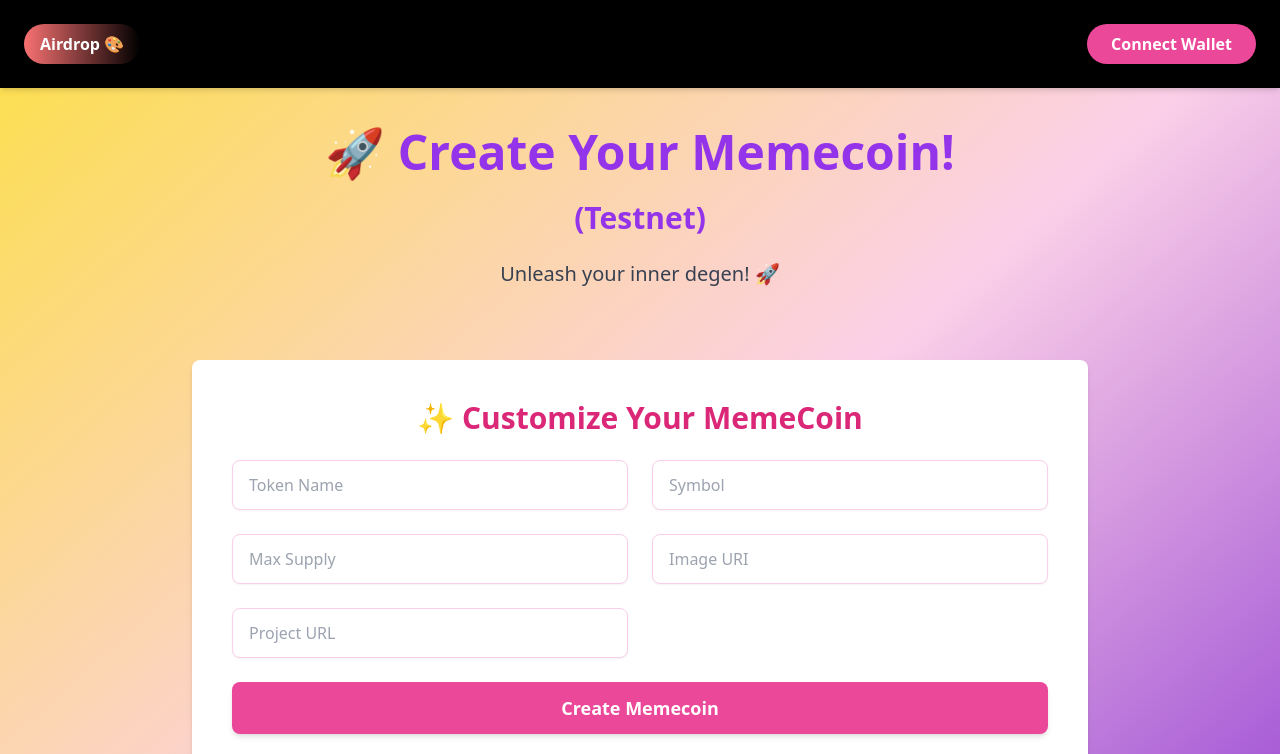
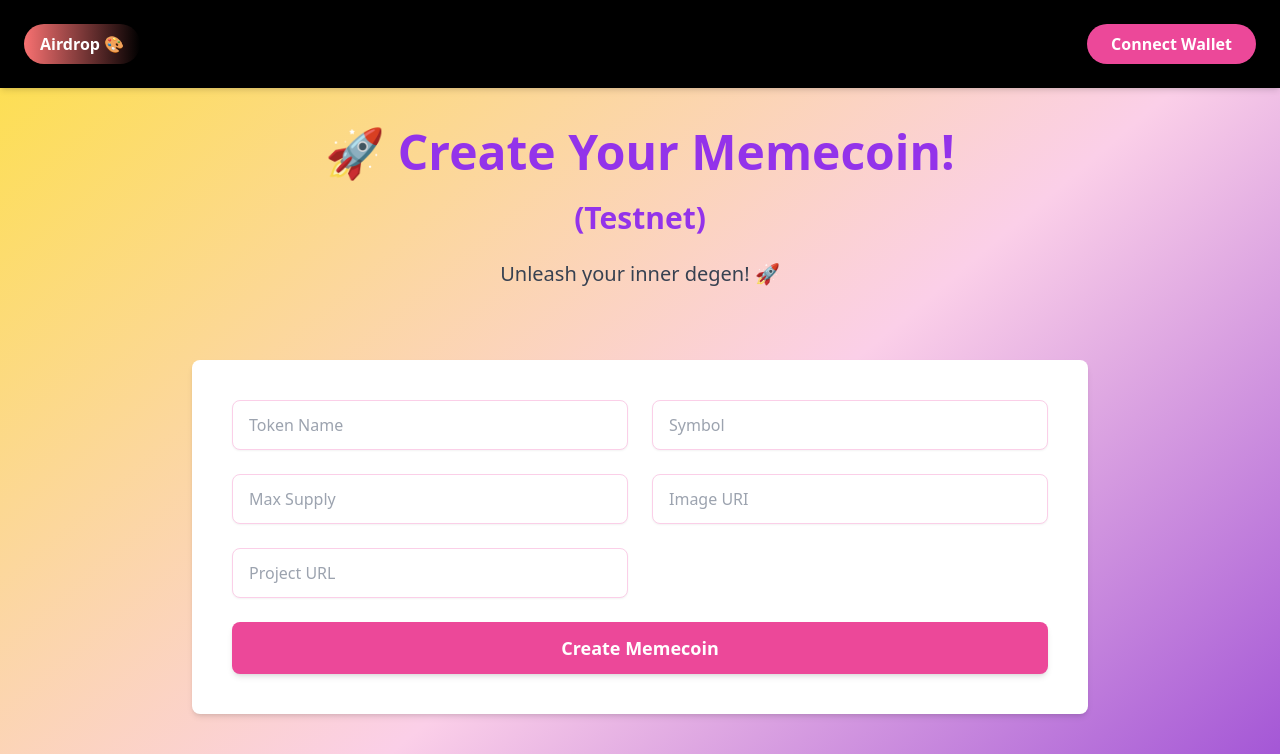
Before and after one commit to SNABUR/SupraSpike, a Next.js app: page /memefactory in a window 1280 px wide. Shown: the top 754 px of the page. Built offline with nearby package versions, Linux system fonts and the light colour scheme.

Commit message:
test memefactory

```diff
--- a/app/memefactory/page.tsx
+++ b/app/memefactory/page.tsx
@@ -215,9 +215,6 @@ export default function Memefactory() {
 
       {/* Form Section */}
       <section className="w-full max-w-4xl mt-10 bg-white rounded-lg shadow-md p-6 md:p-10">
-        <h3 className="text-3xl font-bold text-pink-600 mb-6 text-center">
-          ✨ Customize Your MemeCoin
-        </h3>
         <div className="grid grid-cols-1 md:grid-cols-2 gap-6">
           <input
             type="text"
```
